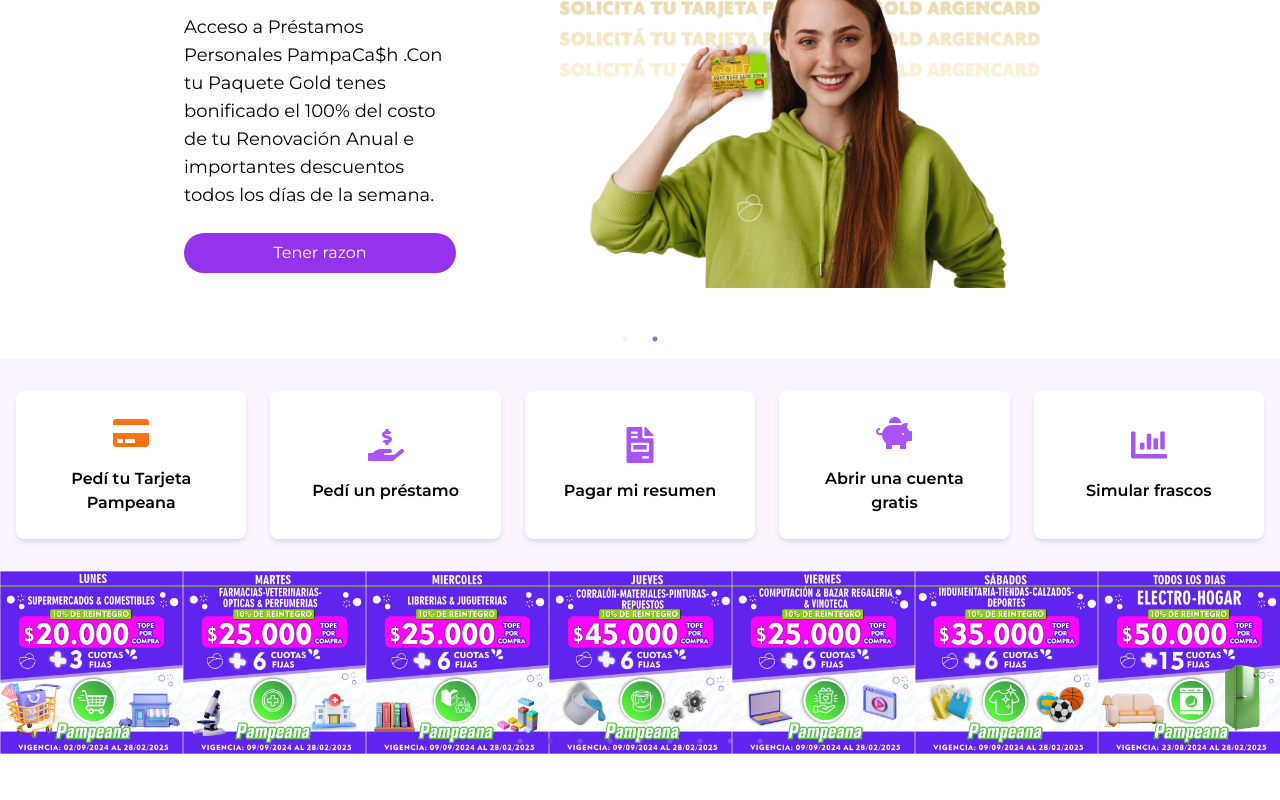
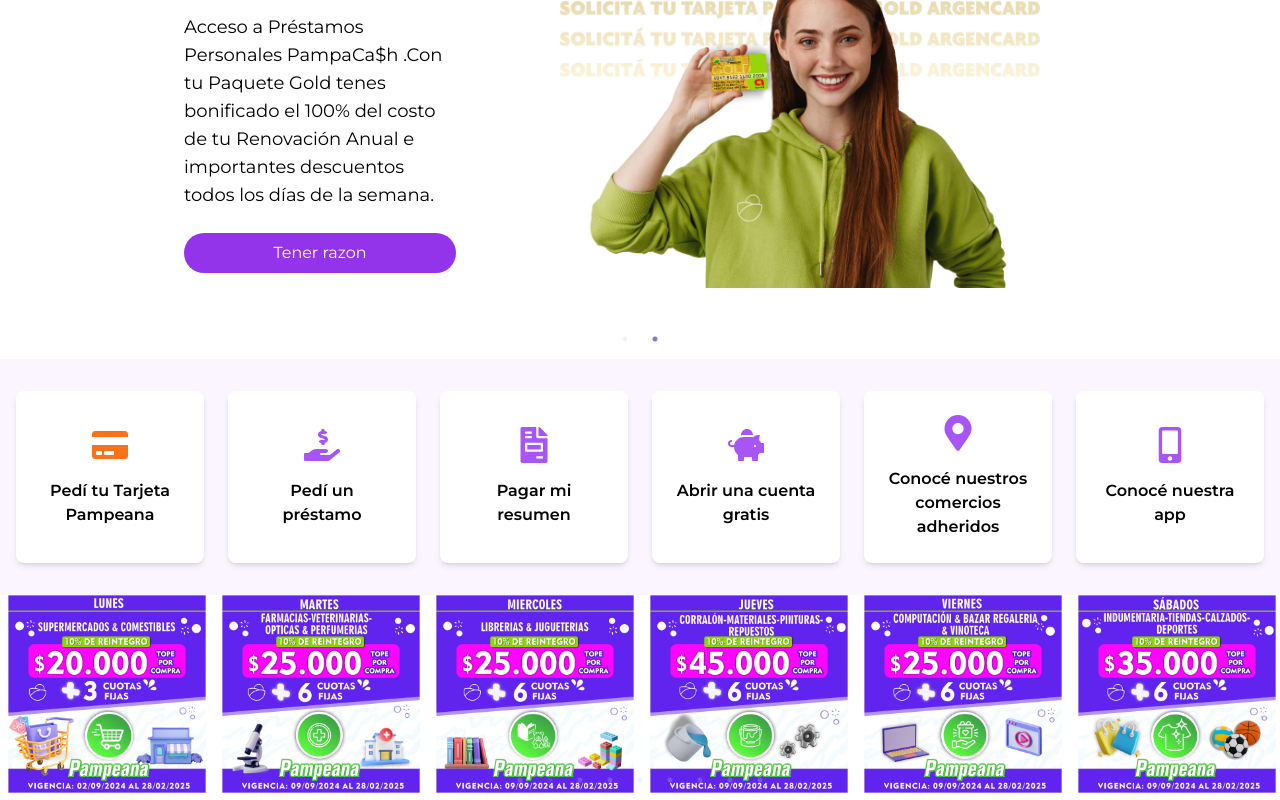
Before and after one commit to Axel-lis/tarjetapampeana-react, a React (Vite) app: page / in a window 1280 px wide. Shown: the part 305-1105 px from the top of the page. Before the commit the page ends 1066 px from the top, so only its background shows below. Built offline with nearby package versions, Linux system fonts and the light colour scheme.

Commit message:
carousel 2

```diff
--- a/src/components/Carousel2.jsx
+++ b/src/components/Carousel2.jsx
@@ -25,7 +25,7 @@ const Carousel2 = ({ tiempoCarga = 2000 }) => {
     dots: true,
     infinite: true,
     speed: 500,
-    slidesToShow: 7, // Mostrar 7 imágenes por slide
+    slidesToShow: 6, // Mostrar 7 imágenes por slide
     slidesToScroll: 1,
     autoplay: true,
   };
@@ -47,8 +47,6 @@ const Carousel2 = ({ tiempoCarga = 2000 }) => {
         <Skeleton />
         <Skeleton />
         <Skeleton />
-        <Skeleton />
-        <Skeleton />
       </div>
     );
   }
@@ -57,7 +55,7 @@ const Carousel2 = ({ tiempoCarga = 2000 }) => {
     <div className="w-full h-4/6">
       <Slider {...settings}>
         {slides.map((slide, index) => (
-          <div key={index} className="flex items-center justify-center">
+          <div key={index} className="flex items-center justify-center px-2">
             <img src={slide} alt={`Slide ${index + 1}`} className="h-25 object-contain" />
           </div>
         ))}
--- a/src/components/IconosPosibilidades.jsx
+++ b/src/components/IconosPosibilidades.jsx
@@ -1,6 +1,13 @@
 import { useState, useEffect } from 'react';
 import PropTypes from 'prop-types'; // Importamos PropTypes
-import { FaCreditCard, FaHandHoldingUsd, FaFileInvoice, FaPiggyBank, FaChartBar } from 'react-icons/fa';
+import {
+  FaCreditCard,
+  FaHandHoldingUsd,
+  FaFileInvoice,
+  FaPiggyBank,
+  FaMobileAlt,
+  FaMapMarkerAlt,
+} from 'react-icons/fa';
 
 const SkeletonIconos = () => {
   return (
@@ -19,7 +26,8 @@ const IconosPosibilidades = ({ tiempoCarga = 1000 }) => {
     { icono: <FaHandHoldingUsd className="text-purple-500" />, texto: 'Pedí un préstamo' },
     { icono: <FaFileInvoice className="text-purple-500" />, texto: 'Pagar mi resumen' },
     { icono: <FaPiggyBank className="text-purple-500" />, texto: 'Abrir una cuenta gratis' },
-    { icono: <FaChartBar className="text-purple-500" />, texto: 'Simular frascos' },
+    { icono: <FaMapMarkerAlt className="text-purple-500" />, texto: 'Conocé nuestros comercios adheridos' },
+    { icono: <FaMobileAlt className="text-purple-500" />, texto: 'Conocé nuestra app' },
   ];
 
   useEffect(() => {
@@ -29,9 +37,9 @@ const IconosPosibilidades = ({ tiempoCarga = 1000 }) => {
 
   return (
     <div className="bg-purple-50 py-8">
-      <div className="grid grid-cols-1 sm:grid-cols-2 md:grid-cols-3 lg:grid-cols-5 gap-6 max-w-7xl mx-auto px-4">
+      <div className="grid grid-cols-1 sm:grid-cols-2 md:grid-cols-3 lg:grid-cols-6 gap-6 max-w-7xl mx-auto px-4">
         {loading
-          ? Array(5)
+          ? Array(6)
               .fill(null)
               .map((_, index) => <SkeletonIconos key={index} />)
           : posibilidades.map((item, index) => (
```
